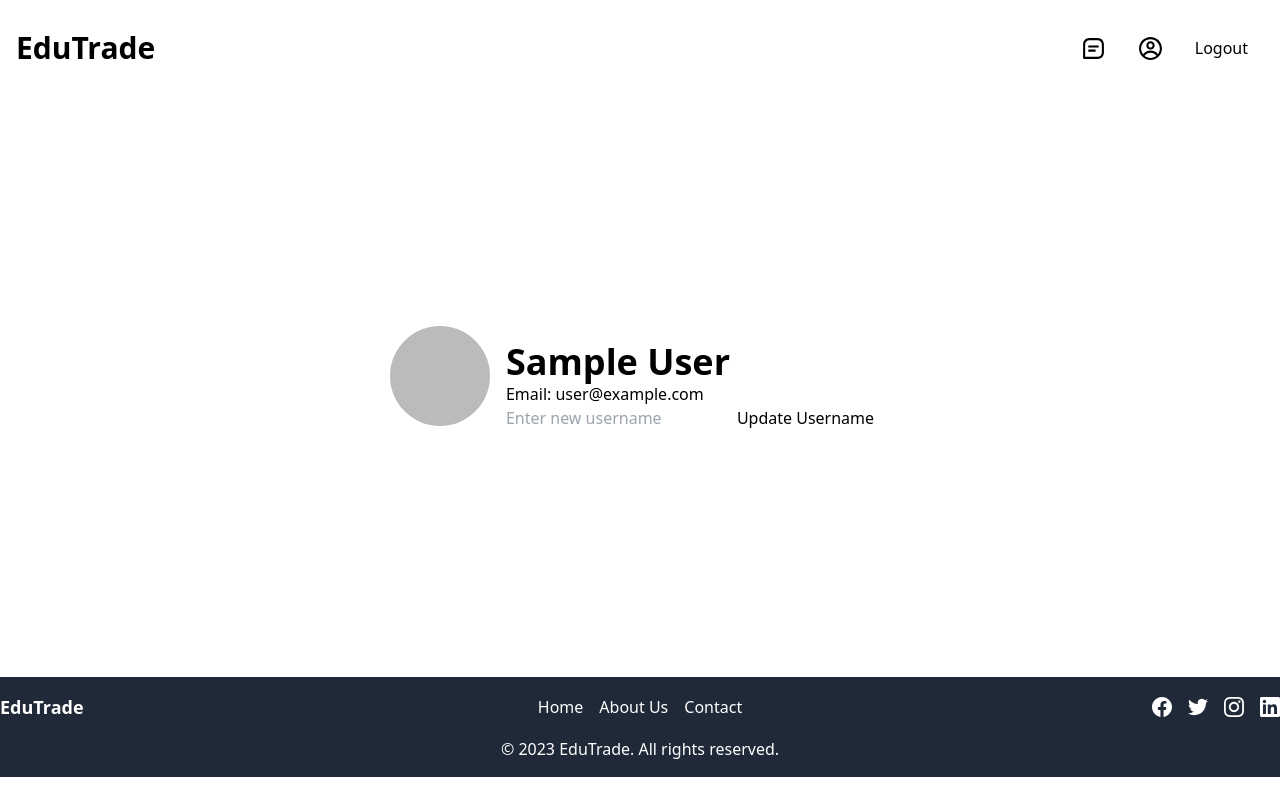
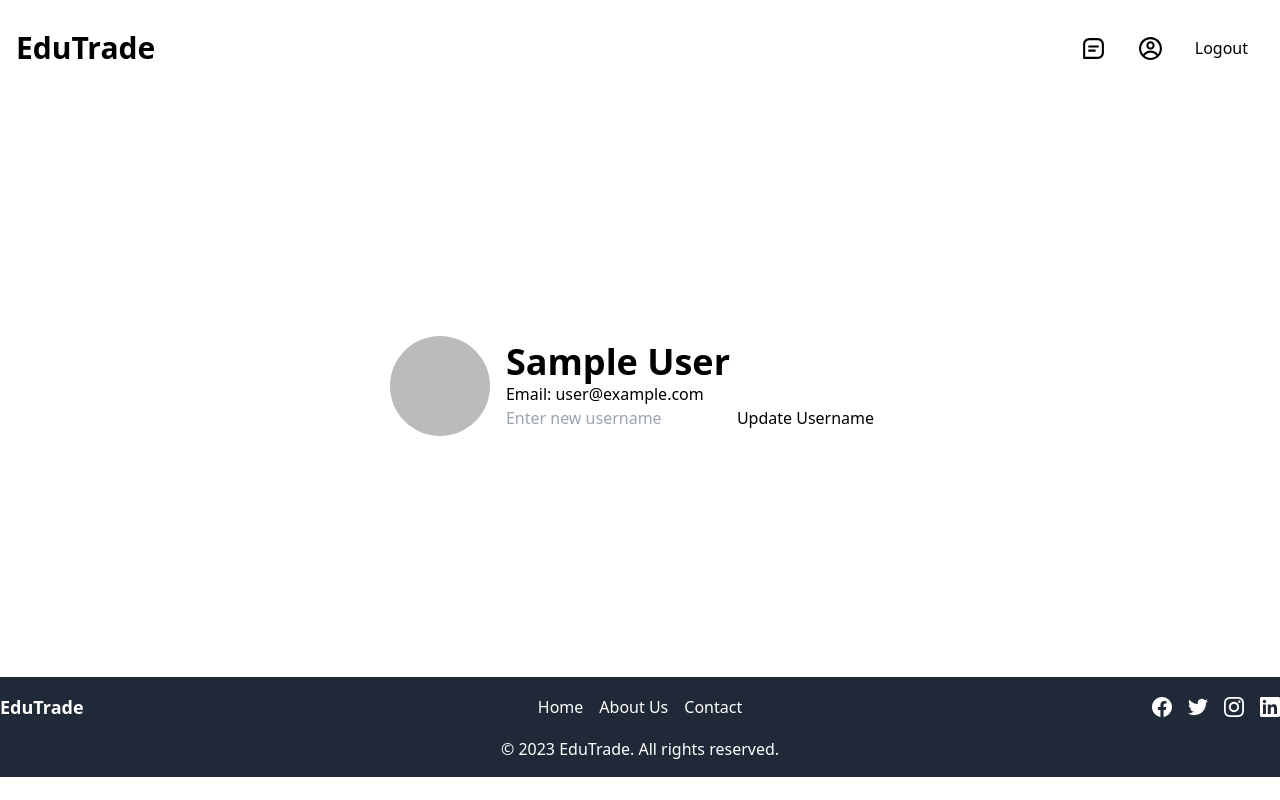
Before and after one commit to Jeffuz/EduTrade, a React (Create React App) app in the folder edutrade/: page /userprofile in a window 1280 px wide. Built offline with nearby package versions, Linux system fonts and the light colour scheme; no server answers; sample sign-in values are in the browser's storage.

Commit message:
users can change profile pictures

```diff
--- /dev/null
+++ b/edutrade/src/Components/ProfilePictureUpdate.jsx
@@ -0,0 +1,45 @@
+import React, { useState, useRef } from "react";
+import { ref, uploadBytes, getDownloadURL } from "firebase/storage";
+import { UserAuth } from "../Context/AuthContext";
+import { storage } from "../Firebase";
+
+export default function ProfilePictureUpdate() {
+    const [selectedImage, setSelectedImage] = useState(null);
+    const { user, updateProfile } = UserAuth();
+    const fileInputRef = useRef(null);
+
+    const handleImageChange = (event) => {
+        const image = event.target.files[0];
+        setSelectedImage(image);
+    };
+
+    const handleImageUpload = async () => {
+        const storageRef = ref(storage, `profile_images/${user.uid}`);
+        await uploadBytes(storageRef, selectedImage);
+        const downloadURL = await getDownloadURL(storageRef);
+        await updateProfile(user, { photoURL: downloadURL });
+        setSelectedImage(null);
+        window.location.reload();
+    };
+
+    return (
+        <div>
+            <label htmlFor="fileInput" style={{ cursor: "pointer" }}>
+                <img
+                    src={selectedImage ? URL.createObjectURL(selectedImage) : user.photoURL || "https://t4.ftcdn.net/jpg/04/10/43/77/360_F_410437733_hdq4Q3QOH9uwh0mcqAhRFzOKfrCR24Ta.jpg"}
+                    alt=""
+                    style={{ width: "100px", height: "100px", borderRadius: "50%" }}
+                    className="ease-in-out duration-300 hover:blur-sm"
+                />
+            </label>
+            <input
+                id="fileInput"
+                type="file"
+                ref={fileInputRef}
+                style={{ display: "none" }}
+                onChange={handleImageChange}
+            />
+            {selectedImage && <button onClick={handleImageUpload}>Upload Image</button>}
+        </div>
+    );
+}
--- a/edutrade/src/Context/AuthContext.js
+++ b/edutrade/src/Context/AuthContext.js
@@ -46,7 +46,7 @@ export const AuthContextProvider = ({ children }) => {
     }, []);
 
     return (
-        <AuthContext.Provider value={{ googleSignIn, logOut, user, createUser, signIn }}>
+        <AuthContext.Provider value={{ googleSignIn, logOut, user, createUser, signIn, updateProfile }}>
             {children}
         </AuthContext.Provider>
     );
--- a/edutrade/src/Firebase.js
+++ b/edutrade/src/Firebase.js
@@ -1,6 +1,7 @@
 import { initializeApp } from "firebase/app";
 import { getAuth } from 'firebase/auth';
 import { getFirestore, collection, addDoc, serverTimestamp, getDocs } from 'firebase/firestore';
+import { getStorage } from 'firebase/storage';
 
 const firebaseConfig = {
     apiKey: "AIzaSyCPjLg7IUXwK93yLEz9TrUNqrVD4RQfQF0",
@@ -15,6 +16,7 @@ const firebaseConfig = {
 const app = initializeApp(firebaseConfig);
 export const auth = getAuth(app);
 export const firestore = getFirestore(app);
+export const storage = getStorage(app)
 export const firestoreCollection = collection;
 export const firestoreAddDoc = addDoc;
 export const firestoreServerTimestamp = serverTimestamp;
--- a/edutrade/src/Pages/User Profile Page.js
+++ b/edutrade/src/Pages/User Profile Page.js
@@ -1,17 +1,14 @@
 import React from "react";
 import { UserAuth } from "../Context/AuthContext";
 import UsernameUpdate from "../Components/UsernameUpdate";
+import ProfilePictureUpdate from "../Components/ProfilePictureUpdate";
 
 export default function User_Profile_Page() {
     const { user } = UserAuth();
 
     return (
-        <div className="flex justify-center p-[18%]">
-            <img
-                src={user.photoURL}
-                alt=""
-                style={{ width: "100px", height: "100px", borderRadius: "50%" }}
-            />
+        <div className="flex justify-center items-center p-[18%]">
+            <ProfilePictureUpdate />
             <div className="p-4">
                 <p className="font-bold text-4xl ">{user?.displayName}</p>
                 <p>Email: {user?.email}</p>
```
